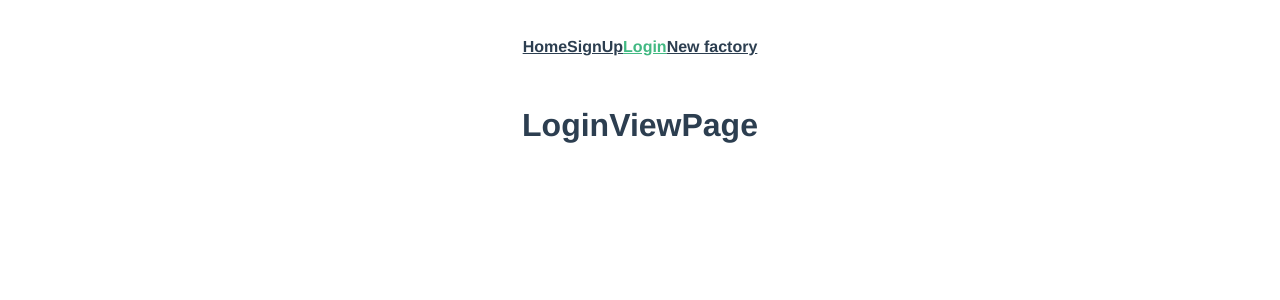
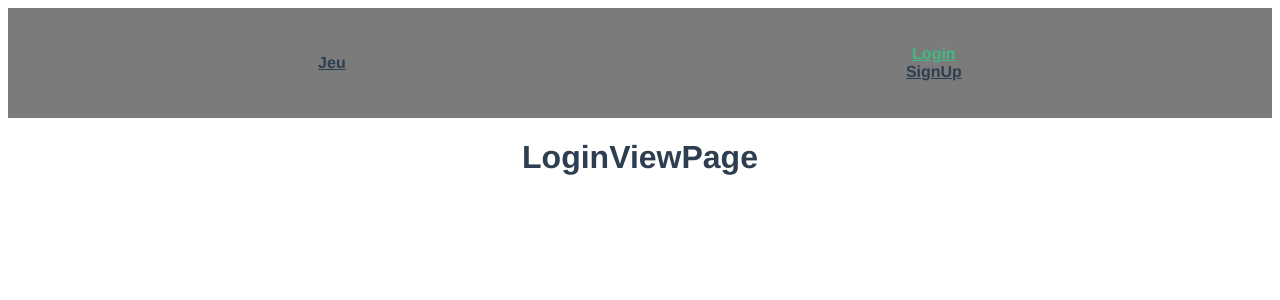
Before and after one commit to Jerance/VueProjectGame, a Vue app: page /login in a window 1280 px wide. Shown: the top 300 px of the page. Built offline with nearby package versions, Linux system fonts and the light colour scheme.

Commit message:
Add Navbar

```diff
--- a/src/App.vue
+++ b/src/App.vue
@@ -1,14 +1,72 @@
 <template>
   <nav>
-    <router-link to="/">Home</router-link>
-    <router-link to="/signup">SignUp</router-link>
-    <router-link to="/login">Login</router-link>
-    <router-link to="/new-factory">New factory</router-link>
+    <div>
+      <router-link to="/">Jeu</router-link>
+    </div>
+    <div v-if="user != ''" class="container">
+      <router-link to="/">Inventory</router-link>
+      <router-link to="/">Market</router-link>
+    </div>
+    <div class="connection" v-if="user == ''">
+      <router-link to="/login">Login</router-link>
+      <router-link to="/signup">SignUp</router-link>
+    </div>
+    <div class="profilePerso" v-else>
+      <router-link to="/home">{{ user }}</router-link>
+      <img
+        src="https://cdn.iconscout.com/icon/free/png-256/avatar-370-456322.png"
+        alt="avatar"
+      />
+    </div>
   </nav>
   <router-view />
 </template>
 
+<script>
+export default {
+  name: "App",
+  data() {
+    return {
+      user: "",
+    };
+  },
+};
+</script>
+
 <style>
+.container {
+  display: flex;
+  justify-content: space-around;
+  width: 50%;
+}
+
+.profilePerso {
+  display: flex;
+  align-items: center;
+  justify-content: center;
+}
+
+.profilePerso img {
+  width: 50px;
+  height: 50px;
+  border-radius: 50%;
+  margin-left: 10px;
+}
+
+.connection {
+  display: flex;
+  flex-direction: column;
+}
+
+nav {
+  display: flex;
+  justify-content: space-around;
+  align-items: center;
+  background-color: rgb(123, 123, 123);
+  color: white;
+  height: 50px;
+}
+
 #app {
   font-family: Avenir, Helvetica, Arial, sans-serif;
   -webkit-font-smoothing: antialiased;
```
